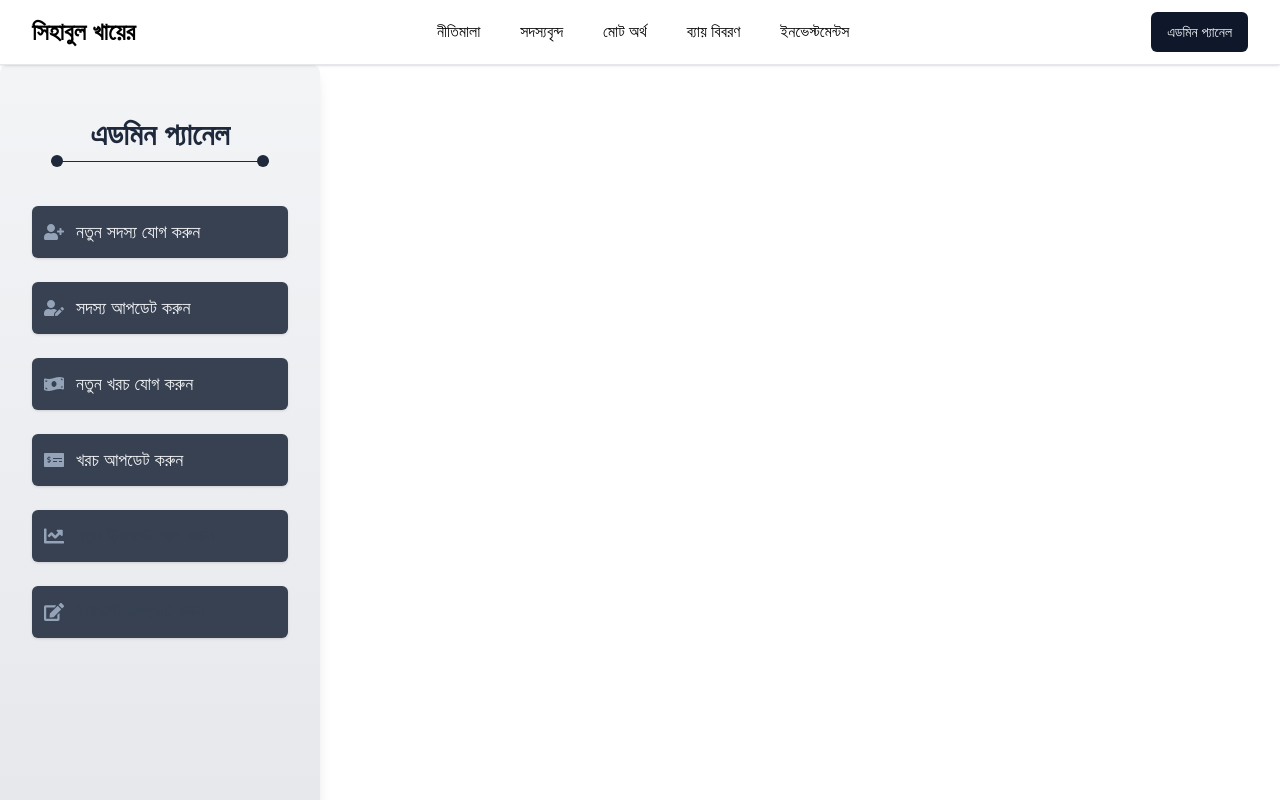
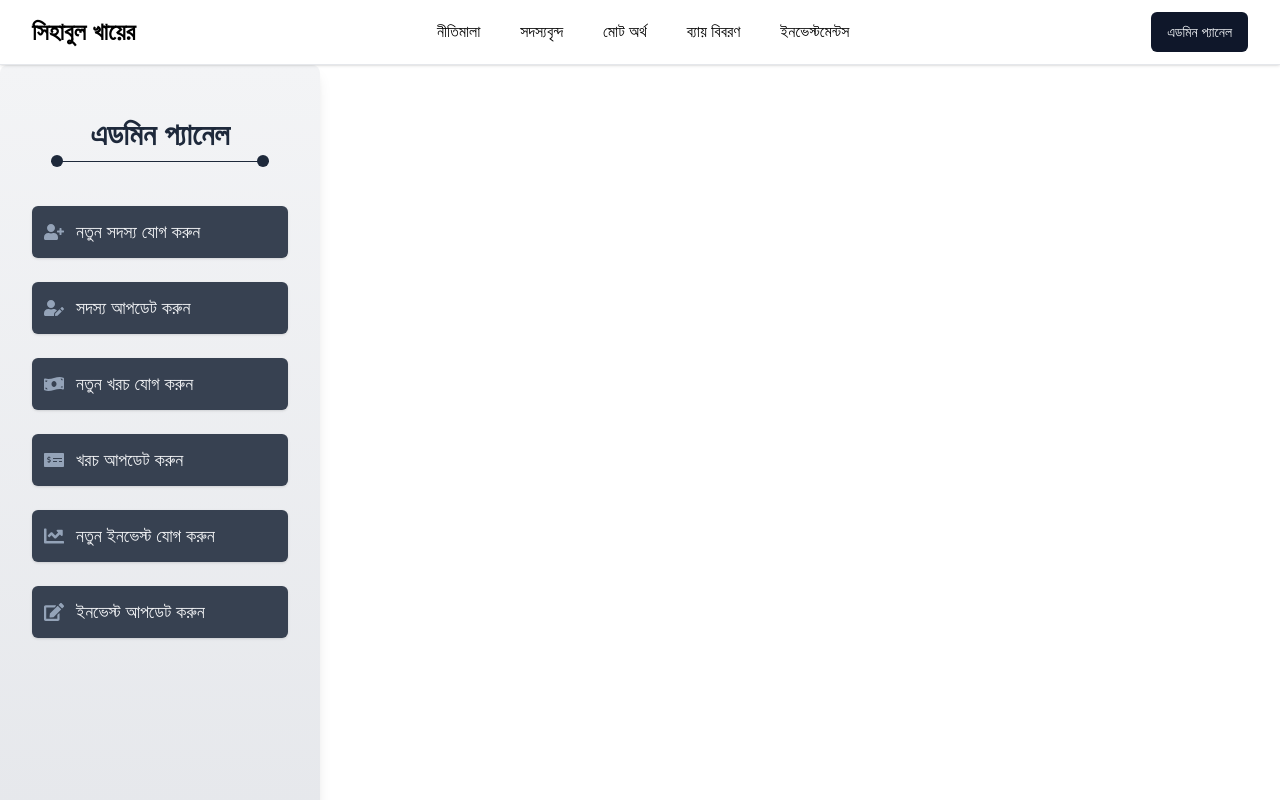
Before and after one commit to RashedAbdullah/sihabul-khair, a Next.js app: page /dashboard in a window 1280 px wide. Shown: the top 800 px of the page. Built offline with nearby package versions, Linux system fonts and the light colour scheme; a web font is replaced by a local one.

Commit message:
fixings the erros with dashboard

```diff
--- a/app/(admin)/dashboard/_components/dash-sidebar.jsx
+++ b/app/(admin)/dashboard/_components/dash-sidebar.jsx
@@ -66,7 +66,7 @@ const DashSidebar = () => {
               className="group flex items-center space-x-3 p-3 bg-gray-700 rounded-md shadow hover:bg-slate-900 transition-all duration-300"
             >
               <FaChartLine className="text-xl text-slate-400 group-hover:text-slate-300" />
-              <span className="text-lg text-gray-700 text-gray-100 group-hover:text-slate-300">
+              <span className="text-lg text-gray-100 group-hover:text-slate-300">
                 নতুন ইনভেস্ট যোগ করুন
               </span>
             </Link>
@@ -77,7 +77,7 @@ const DashSidebar = () => {
               className="group flex items-center space-x-3 p-3 bg-gray-700 rounded-md shadow hover:bg-slate-900 transition-all duration-300"
             >
               <FaEdit className="text-xl text-slate-400 group-hover:text-slate-300" />
-              <span className="text-lg text-gray-700 text-gray-100 group-hover:text-slate-300">
+              <span className="text-lg text-gray-100 group-hover:text-slate-300">
                 ইনভেস্ট আপডেট করুন
               </span>
             </Link>
```
